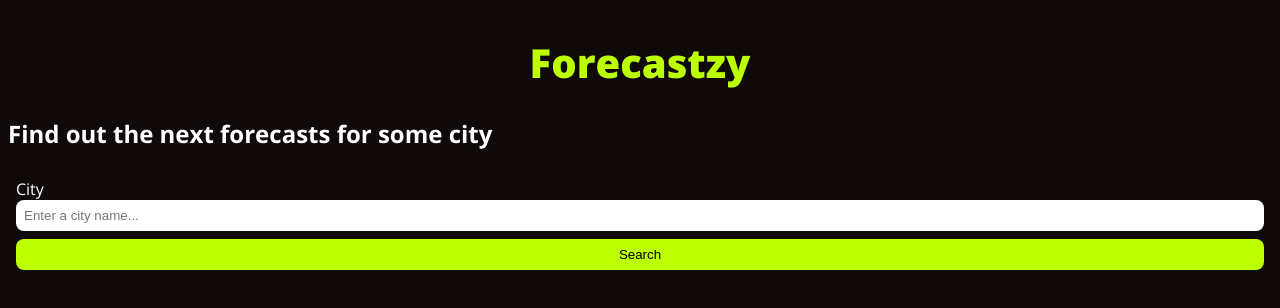
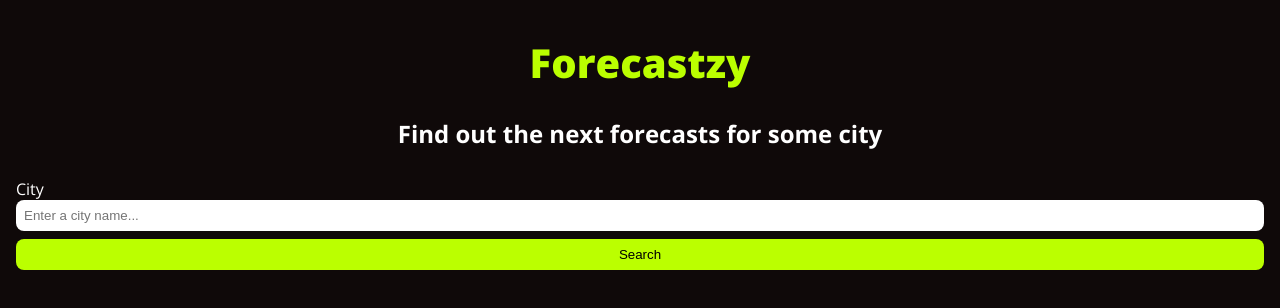
Before and after one commit to alxmcr/fe-forecastzy-app-react-ts, a React (Create React App) app: page / in a window 1280 px wide. Shown: the top 308 px of the page. Built offline with nearby package versions, Linux system fonts and the light colour scheme; no server answers.

Commit message:
feat(styles): added some styles to CitySearchCard component

```diff
--- a/src/components/CitySearchCard/CitySearchCard.scss
+++ b/src/components/CitySearchCard/CitySearchCard.scss
@@ -0,0 +1,5 @@
+.search-card {
+  &__title {
+    text-align: center;
+  }
+}
--- a/src/components/CitySearchCard/index.tsx
+++ b/src/components/CitySearchCard/index.tsx
@@ -3,6 +3,7 @@ import { IPlacesRequest, StatusOperation } from "../../@types/apiTypes";
 import handlerCity from "../../api/cities";
 import { CityContext } from "../../providers/CityProvider";
 import CitySearchForm from "../CitySearchForm";
+import "./CitySearchCard.scss";
 
 export default function CitySearchCard() {
   const {
@@ -48,7 +49,11 @@ export default function CitySearchCard() {
         Find out the next forecasts for some city
       </h2>
       <CitySearchForm onSearchCity={handleCitySearchForm} />
-      {statusCity === StatusOperation.ERROR ? <p>{errorMessageCity}</p> : null}
+      {statusCity === StatusOperation.ERROR ? (
+        <p className="search-card__message search-card__message--error">
+          {errorMessageCity}
+        </p>
+      ) : null}
     </article>
   );
 }
```
